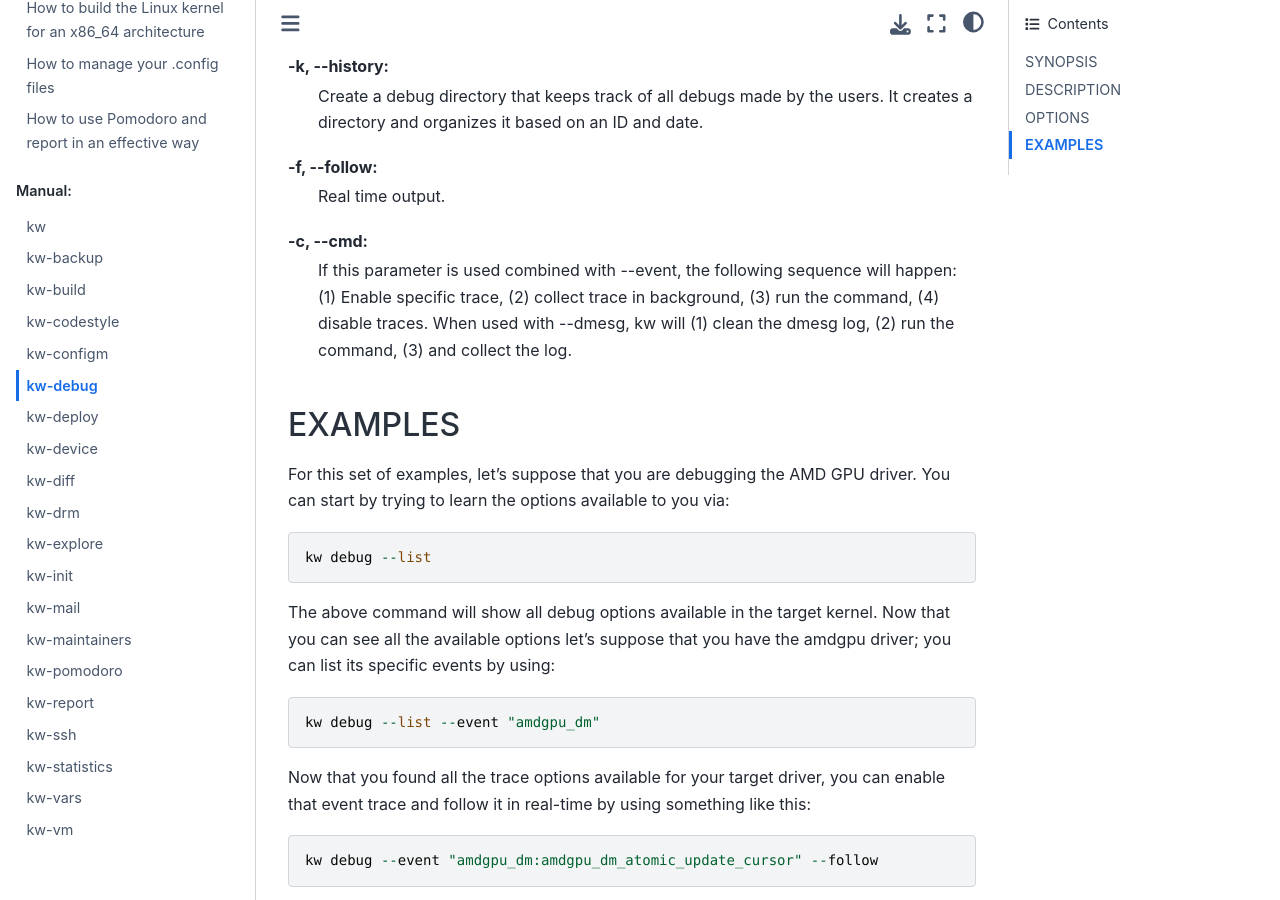
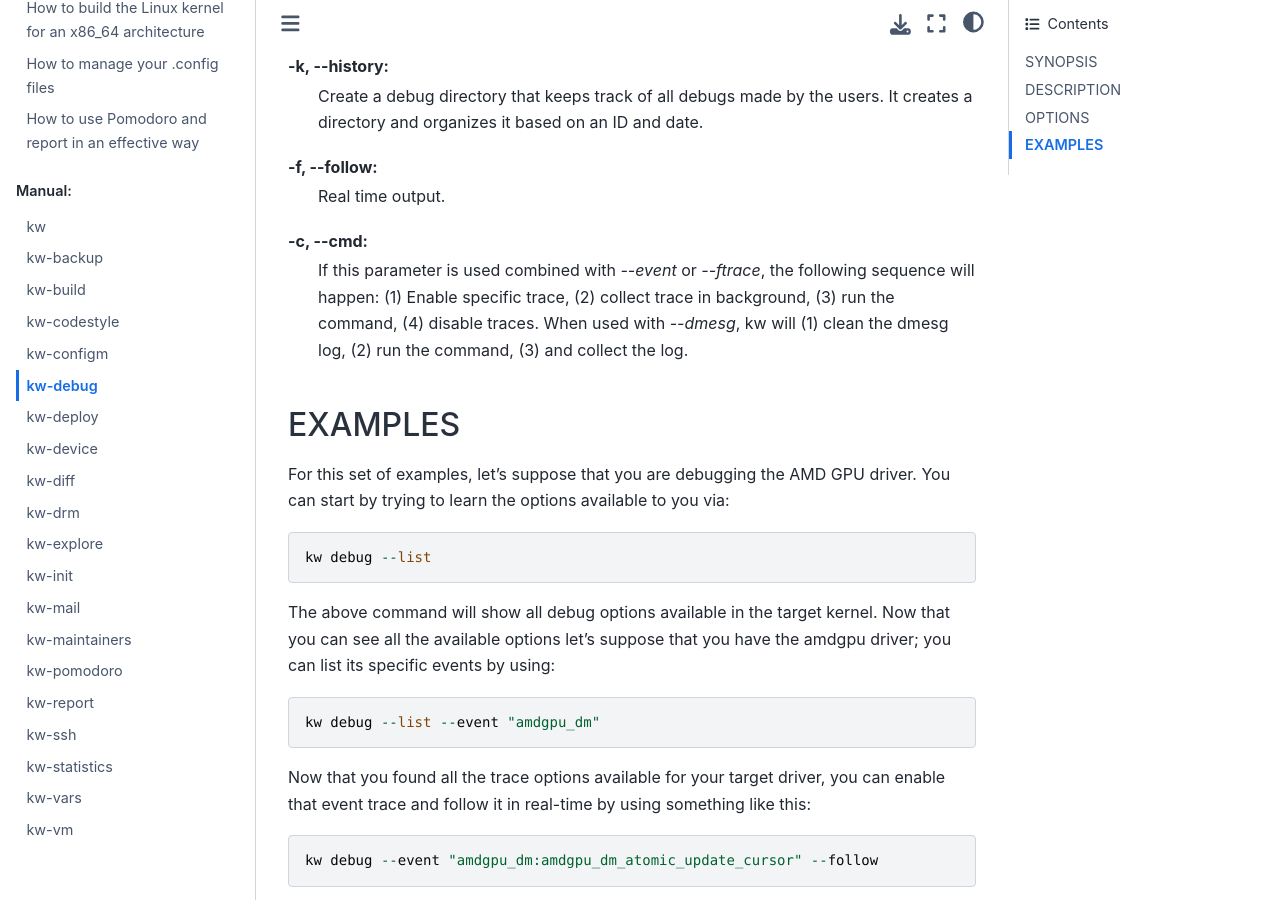
Before and after one commit to kworkflow/kworkflow, a Sphinx documentation site: the page built from documentation/man/features/debug.rst, in a window 1280 px wide and 900 px high, scrolled down 2162 px. Built offline with Sphinx 7.4.7 and the Sphinx Book theme 1.1.4, drawn with Linux system fonts in a browser that asks for light colours; some of the changed text lies outside the part shown.

Commit message:
src: debug: Add command support for ftrace debug
This commit introduces the --cmd option to the ftrace debug.

Signed-off-by: Rodrigo Siqueira <rodrigosiqueiramelo@gmail.com>

```diff
--- a/documentation/man/features/debug.rst
+++ b/documentation/man/features/debug.rst
@@ -97,11 +97,11 @@
   Real time output.
 
 -c, \--cmd:
-  If this parameter is used combined with \--event, the following sequence will
-  happen: (1) Enable specific trace, (2) collect trace in background, (3) run
-  the command, (4) disable traces. When used with \--dmesg, kw will (1) clean
-  the dmesg log, (2) run the command, (3) and collect the log.
-
+  If this parameter is used combined with `\--event` or `\--ftrace`, the
+  following sequence will happen: (1) Enable specific trace, (2) collect trace
+  in background, (3) run the command, (4) disable traces. When used with
+  `\--dmesg`, kw will (1) clean the dmesg log, (2) run the command, (3) and
+  collect the log.
 
 EXAMPLES
 ========
@@ -157,3 +157,7 @@
 behavior. You can use the below command to achieve this goal::
 
   kw debug --ftrace="function_graph:amdgpu_dm*" --follow --history
+
+If you want to run a command and capture the ftrace, you can use::
+
+  kw debug --ftrace="function_graph:amdgpu_dm_*" --cmd="/root/igt-build/tests/kms_atomic --run-subtest test-only" --history
```
Also changed, not shown: 3 other files.
